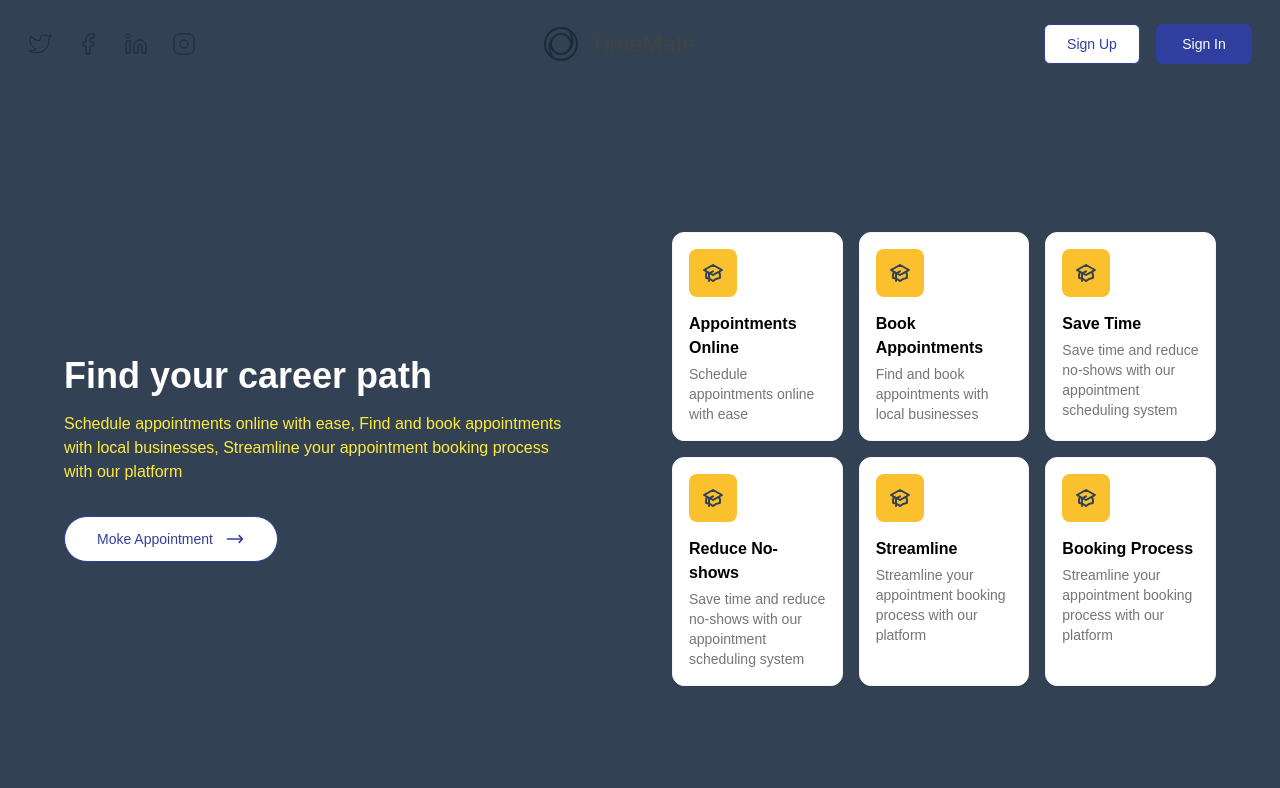
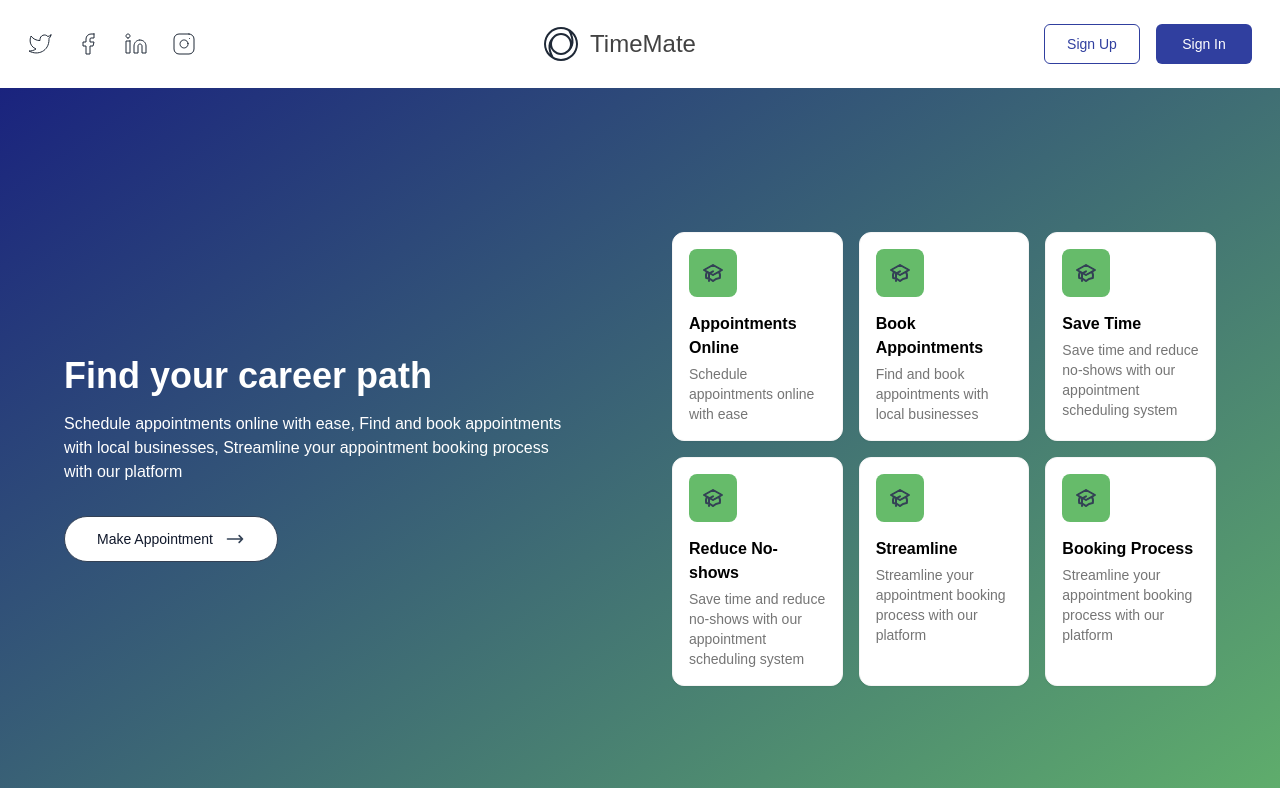
Before and after one commit to AlifSakib/time-mate-client, a React (Create React App) app: page / in a window 1280 px wide. Shown: the top 788 px of the page. Built offline with nearby package versions, Linux system fonts and the light colour scheme.

Commit message:
added signin page

```diff
--- a/src/pages/Home/Header.js
+++ b/src/pages/Home/Header.js
@@ -1,6 +1,6 @@
 export const Header = () => {
   return (
-    <div className="relative bg-slate-700">
+    <div className="relative bg-gradient-to-tl from-green-400 to-indigo-900">
       <div className="absolute inset-x-0 bottom-0">
         <svg
           viewBox="0 0 224 12"
@@ -20,20 +20,23 @@ export const Header = () => {
                   Find your career path
                 </h2>
 
-                <p class="mt-4 text-yellow-500">
+                <p class="mt-4 text-white">
                   Schedule appointments online with ease, Find and book
                   appointments with local businesses, Streamline your
                   appointment booking process with our platform
                 </p>
 
                 <a
-                  class="mt-8 inline-flex items-center rounded-full  px-8 py-3 text-indigo-700 bg-white border border-indigo-700 focus:outline-none focus:bg-gray-200 hover:bg-gray-200 duration-150 justify-center"
+                  class="mt-8 inline-flex items-center rounded-full  px-8 py-3 text-slate-700 bg-white border border-slate-700 focus:outline-none focus:bg-slate-200 hover:bg-slate-200 duration-150 justify-center"
                   href="/get-started"
                 >
-                  <span class="text-sm font-medium"> Moke Appointment </span>
+                  <span class="text-sm font-medium text-slate-900">
+                    {" "}
+                    Make Appointment{" "}
+                  </span>
 
                   <svg
-                    class="ml-3 h-5 w-5"
+                    class="ml-3 h-5 w-5 text-slate-700"
                     xmlns="http://www.w3.org/2000/svg"
                     fill="none"
                     viewBox="0 0 24 24"
@@ -54,7 +57,7 @@ export const Header = () => {
                   class="block rounded-xl border border-gray-100 p-4 shadow-sm hover:border-gray-200 hover:ring-1 hover:ring-gray-200 focus:outline-none focus:ring bg-white"
                   href="/accountant"
                 >
-                  <span class="inline-block rounded-lg bg-yellow-700 p-3 text-slate-700">
+                  <span class="inline-block rounded-lg bg-green-400 p-3 text-slate-700">
                     <svg
                       class="h-6 w-6"
                       fill="none"
@@ -84,7 +87,7 @@ export const Header = () => {
                   class="block rounded-xl border border-gray-100 p-4 shadow-sm hover:border-gray-200 hover:ring-1 hover:ring-gray-200 focus:outline-none focus:ring bg-white"
                   href="/accountant"
                 >
-                  <span class="inline-block rounded-lg bg-yellow-700 p-3 text-slate-700">
+                  <span class="inline-block rounded-lg bg-green-400 p-3 text-slate-700">
                     <svg
                       class="h-6 w-6"
                       fill="none"
@@ -114,7 +117,7 @@ export const Header = () => {
                   class="block rounded-xl border border-gray-100 p-4 shadow-sm hover:border-gray-200 hover:ring-1 hover:ring-gray-200 focus:outline-none focus:ring bg-white"
                   href="/accountant"
                 >
-                  <span class="inline-block rounded-lg bg-yellow-700 p-3 text-slate-700">
+                  <span class="inline-block rounded-lg bg-green-400 p-3 text-slate-700">
                     <svg
                       class="h-6 w-6"
                       fill="none"
@@ -145,7 +148,7 @@ export const Header = () => {
                   class="block rounded-xl border border-gray-100 p-4 shadow-sm hover:border-gray-200 hover:ring-1 hover:ring-gray-200 focus:outline-none focus:ring bg-white"
                   href="/accountant"
                 >
-                  <span class="inline-block rounded-lg bg-yellow-700 p-3 text-slate-700">
+                  <span class="inline-block rounded-lg bg-green-400 p-3 text-slate-700">
                     <svg
                       class="h-6 w-6"
                       fill="none"
@@ -175,7 +178,7 @@ export const Header = () => {
                   class="block rounded-xl border border-gray-100 p-4 shadow-sm hover:border-gray-200 hover:ring-1 hover:ring-gray-200 focus:outline-none focus:ring bg-white"
                   href="/accountant"
                 >
-                  <span class="inline-block rounded-lg bg-yellow-700 p-3 text-slate-700">
+                  <span class="inline-block rounded-lg bg-green-400 p-3 text-slate-700">
                     <svg
                       class="h-6 w-6"
                       fill="none"
@@ -206,7 +209,7 @@ export const Header = () => {
                   class="block rounded-xl border border-gray-100 p-4 shadow-sm hover:border-gray-200 hover:ring-1 hover:ring-gray-200 focus:outline-none focus:ring bg-white"
                   href="/accountant"
                 >
-                  <span class="inline-block rounded-lg bg-yellow-700 p-3 text-slate-700">
+                  <span class="inline-block rounded-lg bg-green-400 p-3 text-slate-700">
                     <svg
                       class="h-6 w-6"
                       fill="none"
--- a/src/pages/shared/Navbar.jsx
+++ b/src/pages/shared/Navbar.jsx
@@ -1,9 +1,10 @@
 import React, { useState } from "react";
+import { Link } from "react-router-dom";
 
 export default function Navbar() {
   const [show, setshow] = useState(false);
   return (
-    <div className=" bg-slate-700 ">
+    <div className=" bg-white">
       <nav className="2xl:container 2xl:mx-auto sm:py-6 sm:px-7 py-5 px-4">
         {/* For large and Medium-sized Screen */}
         <div className="flex justify-between ">
@@ -114,9 +115,13 @@ export default function Navbar() {
             <button className="rounded-md flex space-x-2 w-24 h-10 font-normal text-sm leading-3 text-indigo-700 bg-white border border-indigo-700 focus:outline-none focus:bg-gray-200 hover:bg-gray-200 duration-150 justify-center items-center">
               Sign Up
             </button>
-            <button className="rounded-md flex space-x-2 w-24 h-10 font-normal text-sm leading-3 text-white bg-indigo-700 focus:outline-none focus:ring-2 focus:ring-offset-2 focus:ring-indigo-700 focus:bg-indigo-600 hover:bg-indigo-600 duration-150 justify-center items-center">
+
+            <Link
+              to="signin"
+              className="rounded-md flex space-x-2 w-24 h-10 font-normal text-sm leading-3 text-white bg-indigo-700 focus:outline-none focus:ring-2 focus:ring-offset-2 focus:ring-indigo-700 focus:bg-indigo-600 hover:bg-indigo-600 duration-150 justify-center items-center"
+            >
               Sign In
-            </button>
+            </Link>
           </div>
           {/* Burger Icon */}
           <div
--- a/src/router/router.js
+++ b/src/router/router.js
@@ -1,5 +1,6 @@
 import { createBrowserRouter } from "react-router-dom";
 import Main from "../layout/Main";
+import SignIn from "../pages/Account/SignIn";
 import Home from "../pages/Home/Home";
 
 export const router = createBrowserRouter([
@@ -12,6 +13,10 @@ export const router = createBrowserRouter([
         path: "/",
         element: <Home></Home>,
       },
+      {
+        path: "signin",
+        element: <SignIn></SignIn>,
+      },
     ],
   },
 ]);
```
